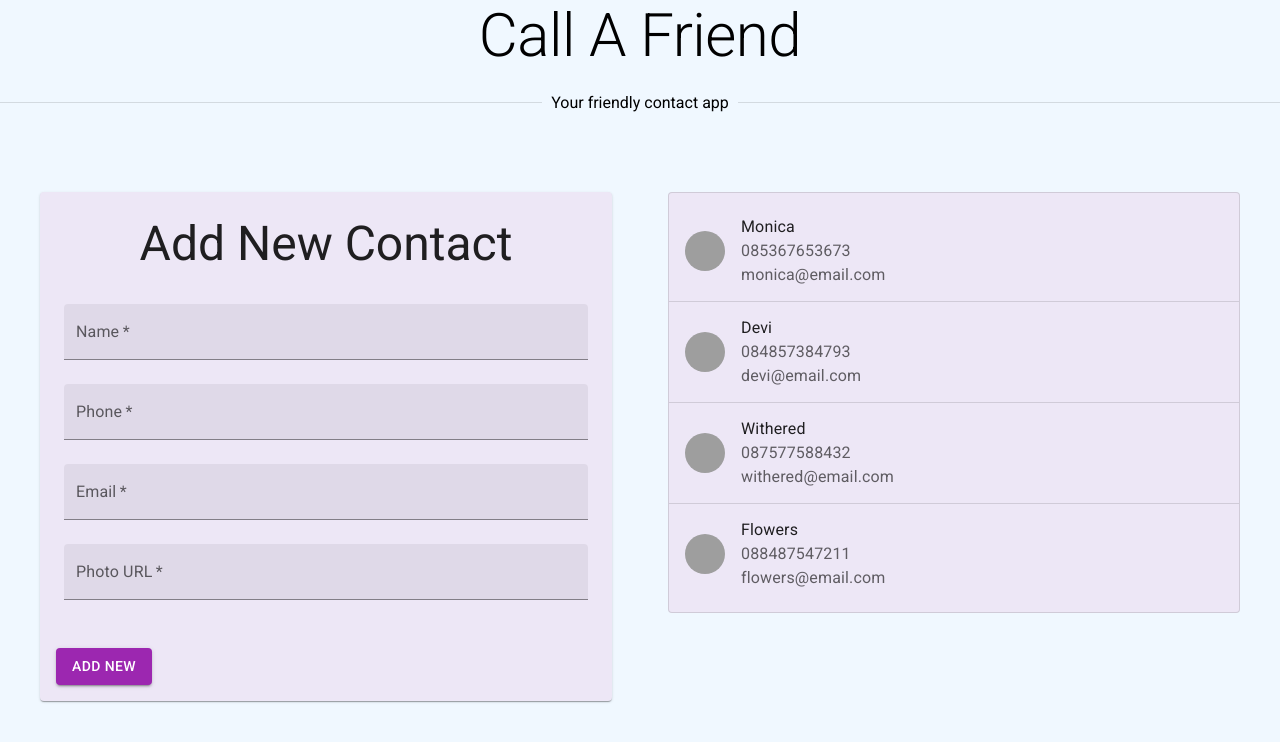
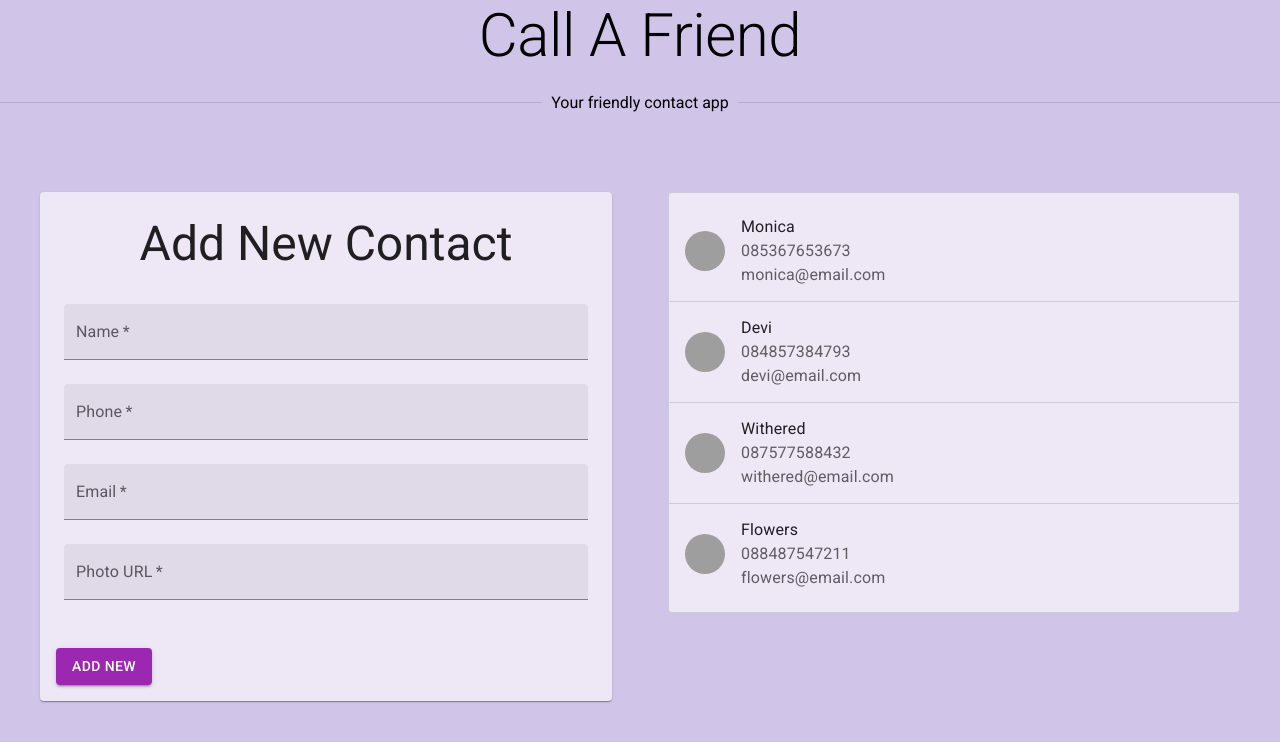
Before and after one commit to dts-kominfo-rea4b/challenge-react-with-mui-ghalda, a React (Create React App) app: page / in a window 1280 px wide. Shown: the top 742 px of the page. Built offline with nearby package versions, Linux system fonts and the light colour scheme; grey boxes are pictures that could not be loaded.

Commit message:
additional styling

```diff
--- a/public/index.html
+++ b/public/index.html
@@ -24,7 +24,7 @@
       work correctly both with client-side routing and a non-root public URL.
       Learn how to configure a non-root public URL by running `npm run build`.
     -->
-    <title>React App</title>
+    <title>Challenge MUI</title>
   </head>
   <body>
     <noscript>You need to enable JavaScript to run this app.</noscript>
--- a/src/App.css
+++ b/src/App.css
@@ -1,5 +1,5 @@
 body {
-  background-color: aliceblue;
+  background-color: #d1c4e9;
 }
 
 .App {
```
